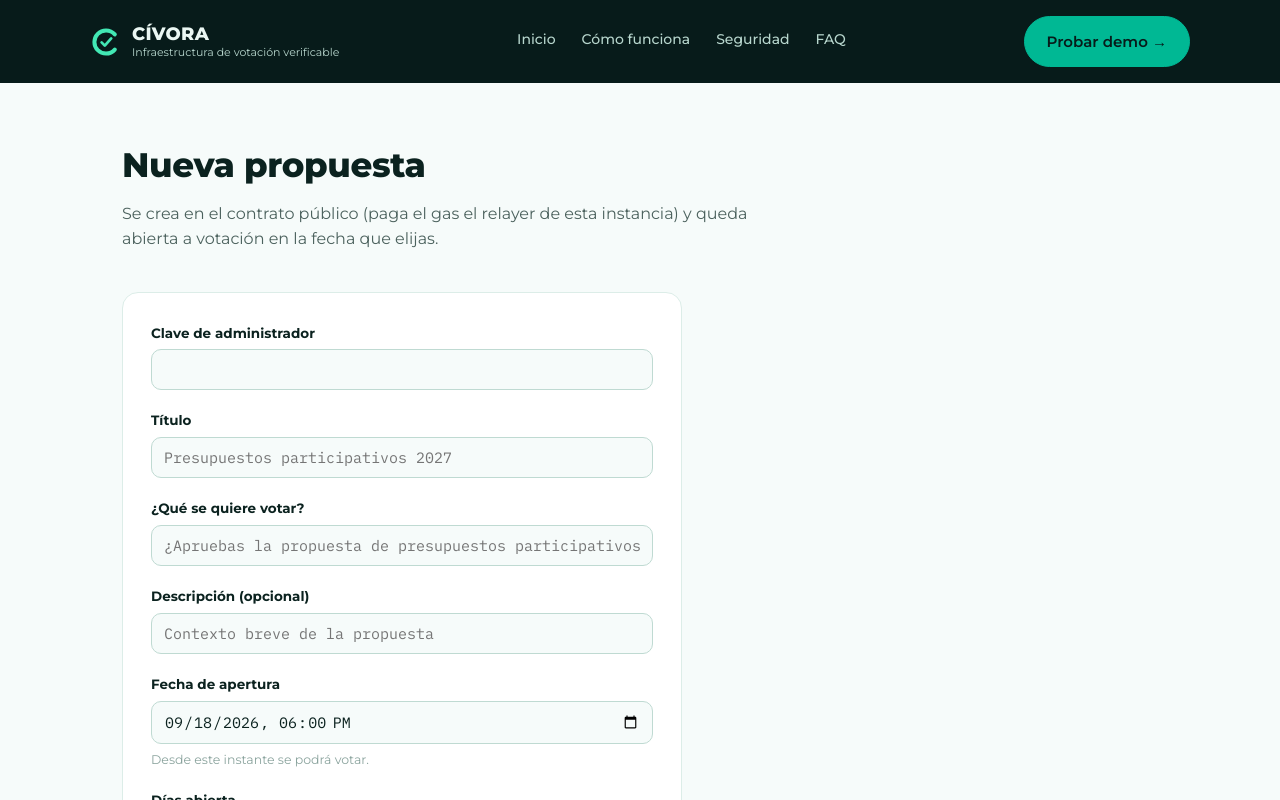
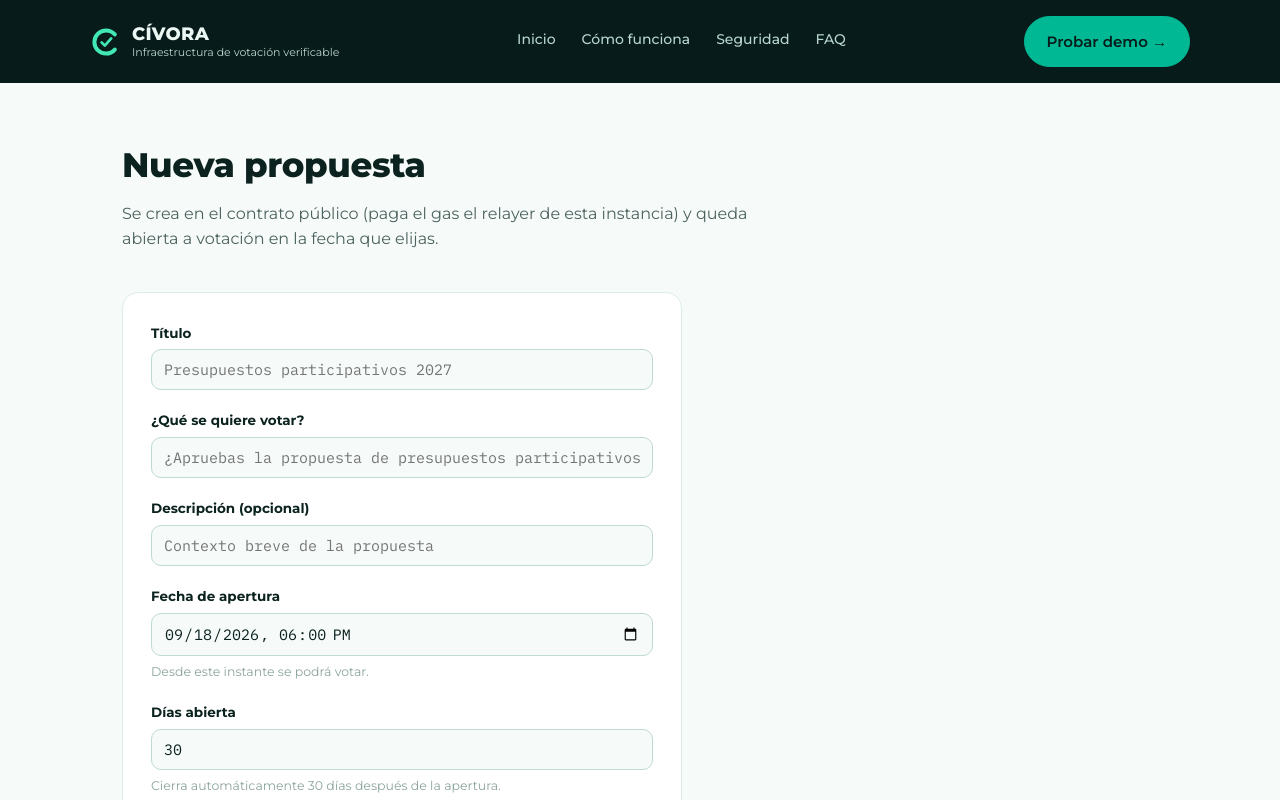
Before and after one commit to mcontrerasdevpro/civora, a Next.js app in the folder apps/web/: page /propuestas/nueva in a window 1280 px wide. Shown: the top 800 px of the page. Built offline with nearby package versions, Linux system fonts and the light colour scheme.

Commit message:
feat: creación de propuestas abierta en la demo, sin clave de administrador
Quita ADMIN_SECRET del formulario y de POST /api/propuestas; se mantiene el límite por IP. M-04 pasa a riesgo aceptado en la demo.

```diff
--- a/apps/web/app/api/propuestas/route.ts
+++ b/apps/web/app/api/propuestas/route.ts
@@ -1,6 +1,6 @@
 import { NextResponse } from "next/server";
 import { z } from "zod";
-import { adminSecretMatches, checkAdminRateLimit } from "../../../lib/admin-auth.mjs";
+import { checkAdminRateLimit } from "../../../lib/admin-auth.mjs";
 import { registrarError } from "../../../lib/registro.mjs";
 import { crearPropuesta, listarPropuestas } from "../../../lib/propuestas-store";
 
@@ -28,15 +28,7 @@ export async function POST(request: Request) {
     );
   }
 
-  if (!process.env.ADMIN_SECRET) {
-    return NextResponse.json({ error: "La creación de propuestas no está configurada." }, { status: 503 });
-  }
-  const autorizacion = request.headers.get("authorization");
-  const clave = autorizacion?.startsWith("Bearer ") ? autorizacion.slice(7) : null;
-  if (!adminSecretMatches(clave, process.env.ADMIN_SECRET)) {
-    return NextResponse.json({ error: "No autorizado." }, { status: 401 });
-  }
-
+  // Creación abierta en la demo (riesgo aceptado M-04): solo la limita el tope por IP.
   const cuerpo = await request.json().catch(() => null);
   const parseo = CuerpoCreacionSchema.safeParse(cuerpo);
 
--- a/apps/web/app/propuestas/nueva/page.tsx
+++ b/apps/web/app/propuestas/nueva/page.tsx
@@ -14,7 +14,6 @@ export default function NuevaPropuestaPage() {
   const [titulo, setTitulo] = useState("");
   const [pregunta, setPregunta] = useState("");
   const [descripcion, setDescripcion] = useState("");
-  const [adminSecret, setAdminSecret] = useState("");
   const [fechaApertura, setFechaApertura] = useState(fechaLocalPorDefecto());
   const [duracionDias, setDuracionDias] = useState(30);
   const [error, setError] = useState<string | null>(null);
@@ -33,10 +32,7 @@ export default function NuevaPropuestaPage() {
     try {
       const respuesta = await fetch("/api/propuestas", {
         method: "POST",
-        headers: {
-          "Content-Type": "application/json",
-          Authorization: `Bearer ${adminSecret}`,
-        },
+        headers: { "Content-Type": "application/json" },
         body: JSON.stringify({
           titulo: titulo.trim(),
           pregunta: pregunta.trim(),
@@ -50,7 +46,6 @@ export default function NuevaPropuestaPage() {
         setError(cuerpo.error ?? "No se ha podido crear la propuesta.");
         return;
       }
-      setAdminSecret("");
       router.push(`/propuestas`);
     } catch {
       setError("No se ha podido contactar con el servidor.");
@@ -70,17 +65,6 @@ export default function NuevaPropuestaPage() {
       </div>
 
       <form className="panel" onSubmit={enviar}>
-        <div className="form-field">
-          <label htmlFor="admin-secret">Clave de administrador</label>
-          <input
-            id="admin-secret"
-            type="password"
-            value={adminSecret}
-            onChange={(evento) => setAdminSecret(evento.target.value)}
-            autoComplete="current-password"
-            required
-          />
-        </div>
         <div className="form-field">
           <label htmlFor="titulo">Título</label>
           <input
```
Also changed, not shown: 6 other files (tests, documents, lock files or other folders).
